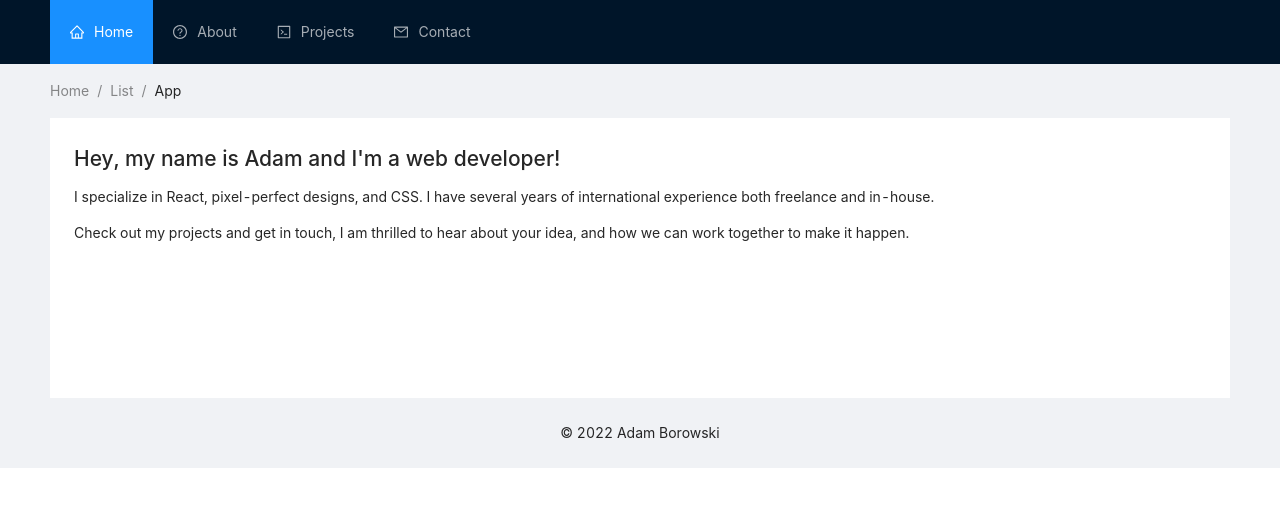
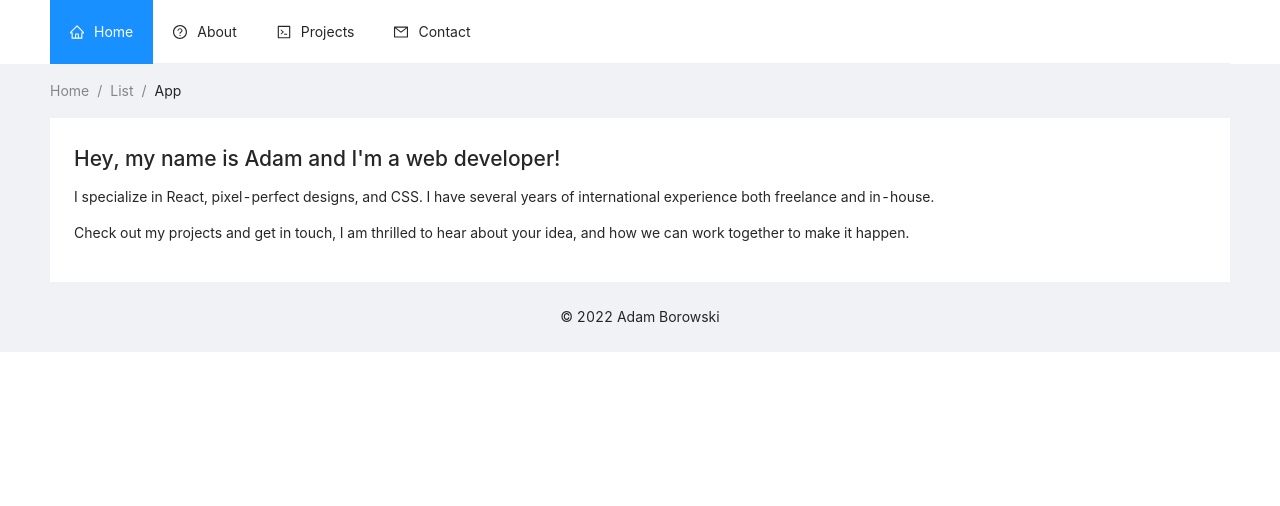
Before and after one commit to Adborowski/personal-site, a React (Vite) app: page / in a window 1280 px wide. Shown: the top 506 px of the page. Built offline with nearby package versions, Linux system fonts and the light colour scheme.

Commit message:
Minor visual changes

```diff
--- a/src/App.css
+++ b/src/App.css
@@ -20,3 +20,19 @@ html {
   float: right;
   margin: 16px 0 16px 24px;
 }
+
+.ant-layout-header {
+  background: white !important;
+}
+
+.ant-menu-item-selected {
+  background-color: #1890ff;
+}
+
+.ant-menu-item-selected span {
+  color: white;
+}
+
+.site-layout-content {
+  min-height: unset;
+}
--- a/src/App.tsx
+++ b/src/App.tsx
@@ -30,7 +30,7 @@ function App() {
       <Header>
         <div className="logo" />
         <Menu
-          theme="dark"
+          theme="light"
           mode="horizontal"
           defaultSelectedKeys={["1"]}
           items={menuItems}
@@ -38,7 +38,7 @@ function App() {
           onClick={({ key }) => {
             setActiveNavKey(key);
             navigate(key);
-          }} // todo: route this
+          }}
         ></Menu>
       </Header>
       <Content style={{ padding: "0 50px" }}>
--- a/src/main.tsx
+++ b/src/main.tsx
@@ -1,6 +1,6 @@
 import React from "react";
 import ReactDOM from "react-dom/client";
-import { BrowserRouter, Routes, Route } from "react-router-dom";
+import { BrowserRouter, Routes, Route, Navigate } from "react-router-dom";
 import App from "./App";
 import "./index.css";
 import Projects from "./routes/projects";
@@ -9,9 +9,16 @@ ReactDOM.createRoot(document.getElementById("root") as HTMLElement).render(
   <React.StrictMode>
     <BrowserRouter>
       <Routes>
-        <Route path="/" element={<App />} />
+        <Route path="home" element={<App />}></Route>
+        <Route path="/" element={<App />}></Route>
         <Route path="projects" element={<Projects />} />
       </Routes>
     </BrowserRouter>
   </React.StrictMode>
 );
+
+{
+  /* <Route exact path="/">
+    <Redirect to="/home" />
+</Route> */
+}
```
